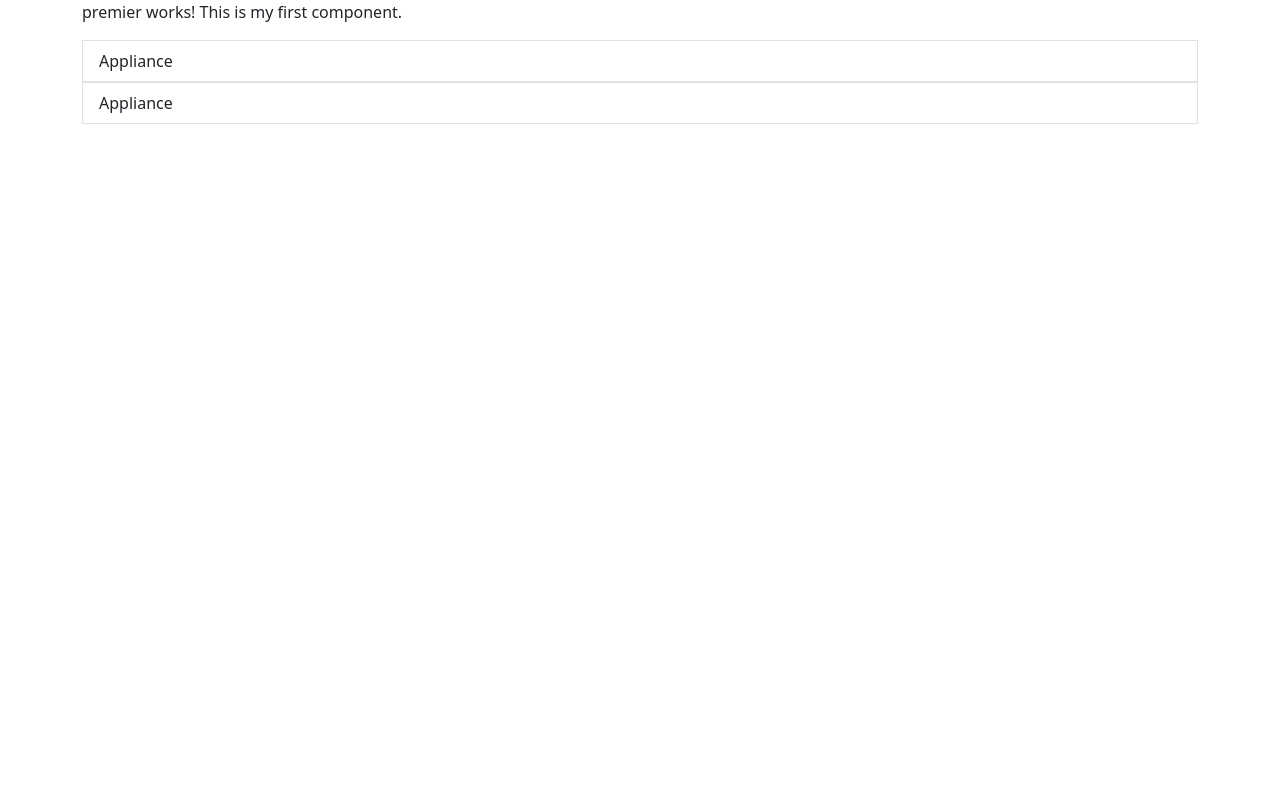
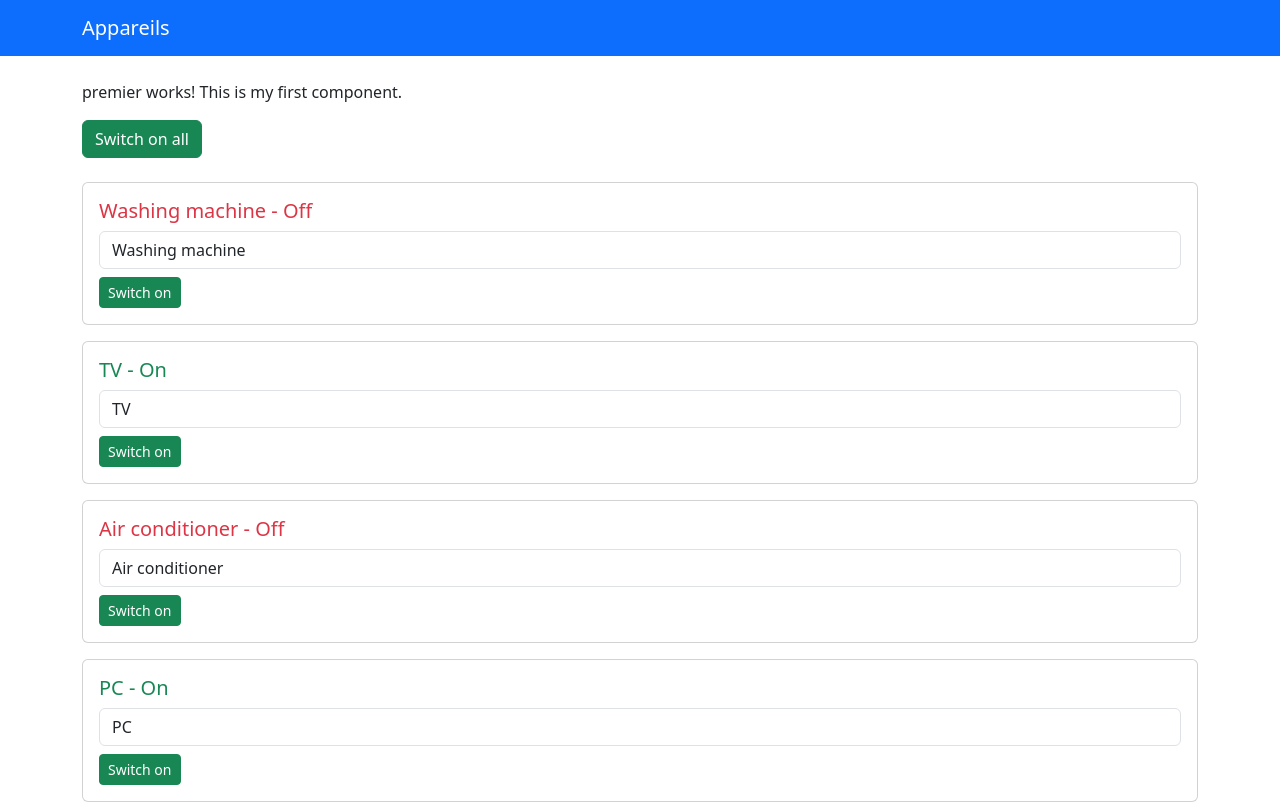
Before and after one commit to MontassarHannachi/fullstack-app, an Angular app in the folder front/: page / in a window 1280 px wide. Shown: the top 804 px of the page. Built offline with nearby package versions, Linux system fonts and the light colour scheme.

Commit message:
TP3 A.3: donnees dynamiques, navbar, cartes, binding bidirectionnel

```diff
--- a/front/src/app/app.html
+++ b/front/src/app/app.html
@@ -1,9 +1,20 @@
+<nav class="navbar navbar-dark bg-primary mb-4">
+  <div class="container">
+    <span class="navbar-brand">Appareils</span>
+  </div>
+</nav>
+
 <div class="container">
   <app-premier />
 
+  <button class="btn btn-success mb-3" [disabled]="!allowed()" (click)="onSwitchOnAll()">
+    Switch on all
+  </button>
+
   <ul class="list-group">
-    <app-appareil />
-    <app-appareil />
+    @for (a of appareilList; track a.name) {
+      <app-appareil [appareilName]="a.name" [appareilStatus]="a.status" />
+    }
   </ul>
 </div>
 
--- a/front/src/app/app.ts
+++ b/front/src/app/app.ts
@@ -1,4 +1,4 @@
-import { Component } from '@angular/core';
+import { Component, signal } from '@angular/core';
 import { RouterOutlet } from '@angular/router';
 import { Premier } from './premier/premier';
 import { Appareil } from './appareil/appareil';
@@ -9,4 +9,24 @@ import { Appareil } from './appareil/appareil';
   templateUrl: './app.html',
   styleUrl: './app.css',
 })
-export class App {}
+export class App {
+  allowed = signal(false);
+
+  appareilList = [
+    { name: 'Washing machine', status: 'Off' },
+    { name: 'TV', status: 'On' },
+    { name: 'Air conditioner', status: 'Off' },
+    { name: 'PC', status: 'On' },
+    { name: 'Microwave', status: 'Off' },
+    { name: 'Oven', status: 'On' },
+    { name: 'Vacuum cleaner', status: 'Off' },
+  ];
+
+  constructor() {
+    setTimeout(() => this.allowed.set(true), 4000);
+  }
+
+  onSwitchOnAll() {
+    console.log('All appliances switched on');
+  }
+}
--- a/front/src/app/appareil/appareil.html
+++ b/front/src/app/appareil/appareil.html
@@ -1 +1,15 @@
-<li class="list-group-item">Appliance</li>
+<li class="list-group-item border-0 px-0">
+  <div class="card">
+    <div class="card-body">
+      <h5
+        class="card-title"
+        [class.text-success]="appareilStatus() === 'On'"
+        [class.text-danger]="appareilStatus() === 'Off'"
+      >
+        {{ appareilName() }} - {{ appareilStatus() }}
+      </h5>
+      <input type="text" class="form-control mb-2" [(ngModel)]="appareilName" />
+      <button class="btn btn-success btn-sm">Switch on</button>
+    </div>
+  </div>
+</li>
--- a/front/src/app/appareil/appareil.ts
+++ b/front/src/app/appareil/appareil.ts
@@ -1,9 +1,14 @@
-import { Component } from '@angular/core';
+import { Component, input, model } from '@angular/core';
+import { FormsModule } from '@angular/forms';
 
 @Component({
-  imports: [],
   selector: 'app-appareil',
+  imports: [FormsModule],
+  templateUrl: './appareil.html',
   styleUrl: './appareil.css',
-  templateUrl: './appareil.html',
 })
-export class Appareil {}
+export class Appareil {
+  // model() = input + output : permet le binding bidirectionnel [(ngModel)]
+  appareilName = model.required<string>();
+  appareilStatus = input.required<string>();
+}
```
